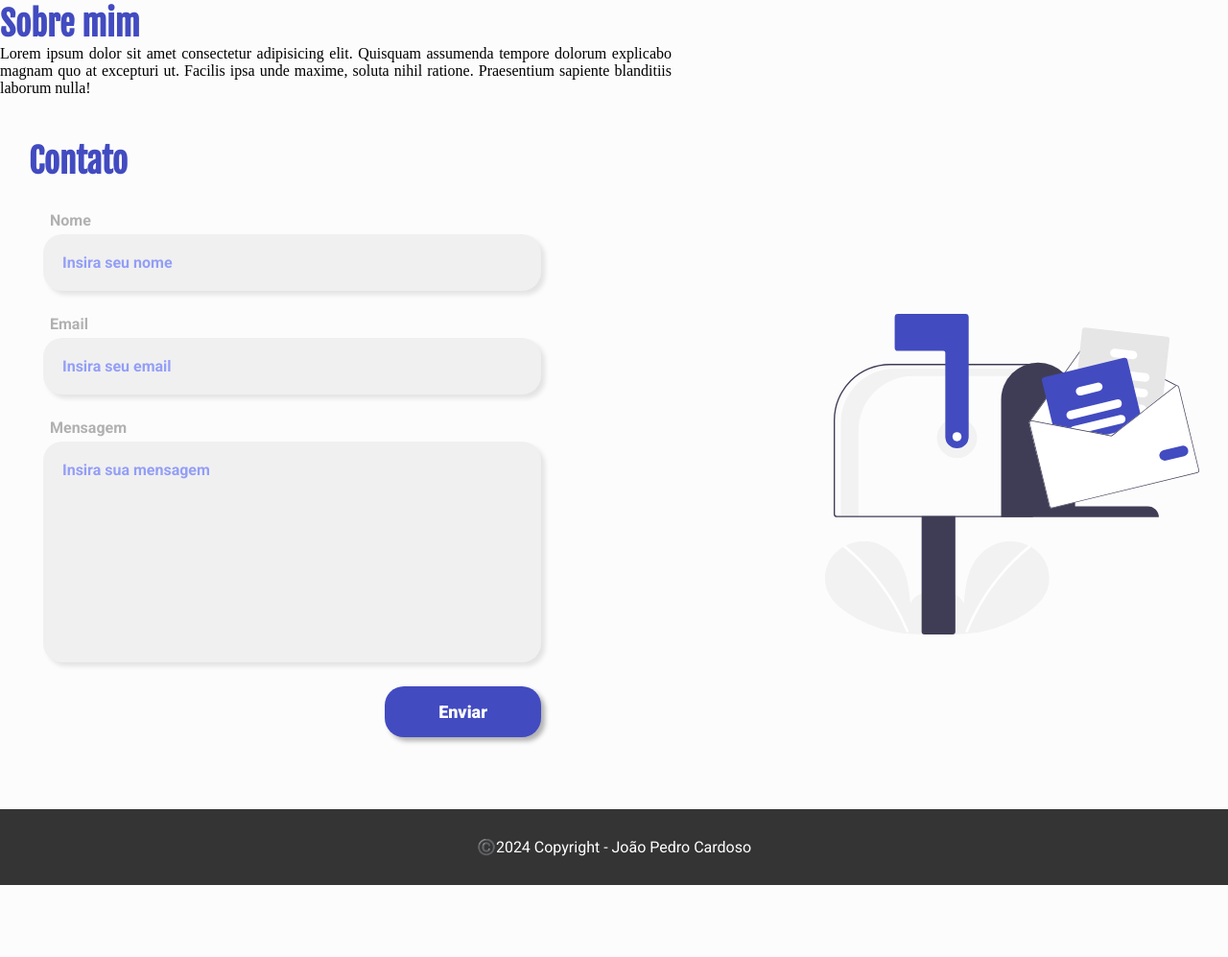
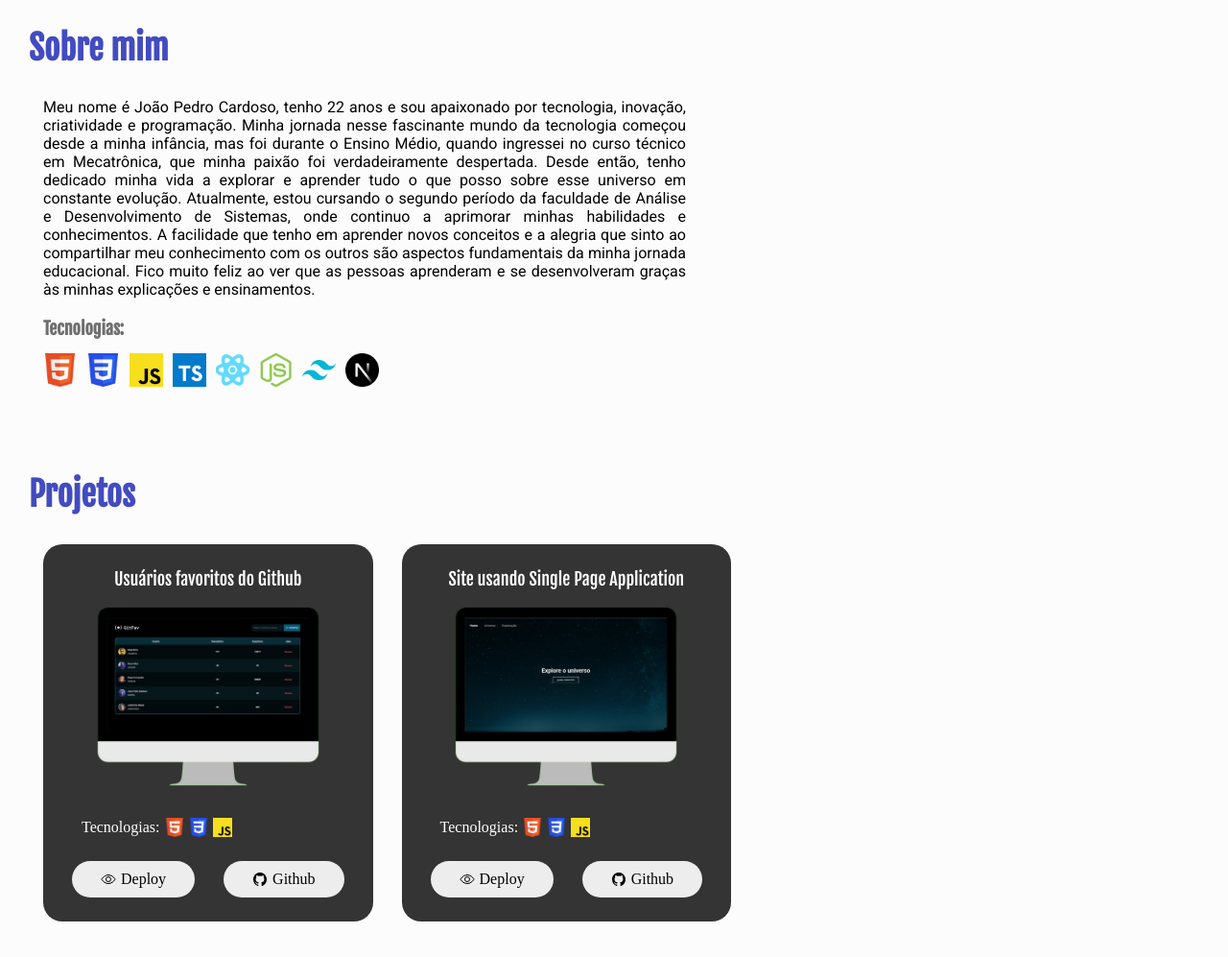
Before and after one commit to jpedr0c/portfolio, a plain HTML site: page index.html in a window 1280 px wide. Shown: the part 863-1860 px from the top of the page at 96% size. Before the commit the page ends 1785 px from the top, so only its background shows below. Drawn offline with nearby package versions, Linux system fonts and the light colour scheme.

Commit message:
basic finish

```diff
--- a/index.html
+++ b/index.html
@@ -10,18 +10,17 @@
   <title>jocardos.dev</title>
 </head>
 <body>
+  <header>
+    <a href="/"><img src="./assets/logo.png" alt=""></a>
+    <nav>
+      <ul>
+        <a href="#about"><li>Sobre mim</li></a>
+        <a href="#projects"><li>Projetos</li></a>
+        <a href="#contact"><li>Contato</li></a>
+      </ul>
+    </nav>
+  </header>
   <div id="app">
-    <header>
-      <a href=""><img src="./assets/logo.png" alt=""></a>
-      <nav>
-        <ul>
-          <a href="#inicio"><li>Início</li></a>
-          <a href="#inicio"><li>Sobre mim</li></a>
-          <a href="#inicio"><li>Projetos</li></a>
-          <a href="#inicio"><li>Contato</li></a>
-        </ul>
-      </nav>
-    </header>
     <section class="capa">
       <div class="title">
         <div class="text">
@@ -36,12 +35,60 @@
       <img src="./assets/foto.png" alt="">
     </section>
 
-    <section class="about">
+    <section id="about" class="about">
       <h2>Sobre mim</h2>
-      <p>Lorem ipsum dolor sit amet consectetur adipisicing elit. Quisquam assumenda tempore dolorum explicabo magnam quo at excepturi ut. Facilis ipsa unde maxime, soluta nihil ratione. Praesentium sapiente blanditiis laborum nulla!</p>
+      <p>Meu nome é João Pedro Cardoso, tenho 22 anos e sou apaixonado por tecnologia, inovação, criatividade e programação. Minha jornada nesse fascinante mundo da tecnologia começou desde a minha infância, mas foi durante o Ensino Médio, quando ingressei no curso técnico em Mecatrônica, que minha paixão foi verdadeiramente despertada. Desde então, tenho dedicado minha vida a explorar e aprender tudo o que posso sobre esse universo em constante evolução. Atualmente, estou cursando o segundo período da faculdade de Análise e Desenvolvimento de Sistemas, onde continuo a aprimorar minhas habilidades e conhecimentos. A facilidade que tenho em aprender novos conceitos e a alegria que sinto ao compartilhar meu conhecimento com os outros são aspectos fundamentais da minha jornada educacional. Fico muito feliz ao ver que as pessoas aprenderam e se desenvolveram graças às minhas explicações e ensinamentos.</p>
+      <div class="box-stack">
+        <h4>Tecnologias:</h4>
+        <div class="stacks">
+          <img src="./assets/HTML.png" alt="">
+          <img src="./assets/CSS.png" alt="">
+          <img src="./assets/JS.png" alt="">
+          <img src="./assets/TS.png" alt="">
+          <img src="./assets/React.png" alt="">
+          <img src="./assets/Node.png" alt="">
+          <img src="./assets/Tailwind.png" alt="">
+          <img src="./assets/Next.png" alt="">
+        </div>
+      </div>
     </section>
 
-    <section class="contact">
+    <section id="projects" class="projects">
+      <h2>Projetos</h2>
+      <div class="cards">
+        <div class="card">
+          <h4>Usuários favoritos do Github</h4>
+          <img src="./assets/gitfav.png" alt="">
+          <div class="stacks">
+            <p>Tecnologias: </p>
+            <img src="./assets/HTML.png" alt="">
+            <img src="./assets/CSS.png" alt="">
+            <img src="./assets/JS.png" alt="">
+          </div>
+          <div class="buttons">
+            <a class="button-card" href="https://gitfav-zeta.vercel.app/" target="_blank"><ion-icon name="eye-outline"></ion-icon>Deploy</a>
+              <a class="button-card" href="https://github.com/jpedr0c/gitFav/tree/master" target="_blank"><ion-icon name="logo-github"></ion-icon>Github</a>
+          </div>
+        </div>
+
+        <div class="card">
+          <h4>Site usando Single Page Application</h4>
+          <img src="./assets/spauniverse.png" alt="">
+          <div class="stacks">
+            <p>Tecnologias: </p>
+            <img src="./assets/HTML.png" alt="">
+            <img src="./assets/CSS.png" alt="">
+            <img src="./assets/JS.png" alt="">
+          </div>
+          <div class="buttons">
+            <a class="button-card" href="https://spa-universe-five-ashen.vercel.app/" target="_blank"><ion-icon name="eye-outline"></ion-icon>Deploy</a>
+              <a class="button-card" href="https://github.com/jpedr0c/spaUniverse/tree/master" target="_blank"><ion-icon name="logo-github"></ion-icon>Github</a>
+          </div>
+        </div>
+      </div>
+    </section>
+
+    <section id="contact" class="contact">
       <h2>Contato</h2>
       <div class="box-contact">
         <form action="post">
--- a/styles.css
+++ b/styles.css
@@ -8,11 +8,9 @@
   font-size: clamp(40%, 1% + 2vw, 62.5%);
 }
 
-/*
-  font-family: "Fjalla One", sans-serif;
-  font-family: "Anton", sans-serif;
-  font-family: "Roboto", sans-serif;
-*/
+html{
+  scroll-behavior: smooth;
+}
 
 body{
   width: 100%;
@@ -25,17 +23,25 @@ a{
   text-decoration: none;
 }
 
+h2{
+  color: #424BC0;
+  font-family: "Fjalla One", sans-serif;
+  font-size: 3.5rem;
+}
+
 #app{
   max-width: 1440px;
   margin: 0 auto;
 }
 
 header{
+  width: 100%;
+  padding: 3rem 9rem;
   background-color: #343434;
   display: flex;
   align-items: center;
   justify-content: space-between;
-  padding: 4rem 9rem;
+  margin: 0 auto;
 }
 
 header img{
@@ -57,6 +63,11 @@ header nav ul{
 header nav ul li{
   color: #FFFFFF;
   font-family: "Fjalla One", sans-serif;
+  transition: .3s;
+}
+
+header nav ul li:hover{
+  color: #a1a1a1;
 }
 
 section.capa{
@@ -110,25 +121,103 @@ section.capa .buttons-socials a{
   color: #000000;
 }
 
-section.about h2{
-  color: #424BC0;
-  font-family: "Fjalla One", sans-serif;
-  font-size: 3.5rem;
-}
-
-section.about p{
-  max-width: 70rem;
-  text-align: justify;
-}
-
-section.contact{
+section.about, section.projects, section.contact{
   padding: 4.5rem 3rem;
 }
 
-section.contact h2{
-  color: #424BC0;
+
+section.about p{
+  font-family: "Roboto", sans-serif;
+  font-size: 1.6rem;
+  max-width: 70rem;
+  text-align: justify;
+  padding: 3rem 1.5rem 2rem 1.5rem;
+}
+
+section.about .box-stack{
+  padding: 0 1.5rem;
+}
+
+section.about .box-stack h4{
+  color: #6e6e6e;
   font-family: "Fjalla One", sans-serif;
-  font-size: 3.5rem;
+  font-size: 1.8rem;
+  margin-bottom: 1.5rem;
+}
+
+section.about .box-stack .stacks{
+  display: flex;
+  align-items: center;
+  gap: 1rem;
+}
+
+section.about .box-stack .stacks img{
+  max-width: 3.5rem;
+}
+
+section.projects .cards{
+  display: flex;
+  align-items: center;
+}
+
+section.projects .card{
+  display: flex;
+  flex-direction: column;
+  align-items: center;
+  background-color: #343434;
+  max-width: 36rem;
+  padding: 2.5rem 3rem;
+  border-radius: 2rem;
+  margin: 3rem 1.5rem 2rem 1.5rem;
+}
+
+section.projects .card img{
+  max-width: 24rem;
+  padding: 1.5rem 0;
+}
+
+section.projects .card h4{
+  font-family: "Fjalla One", sans-serif;
+  font-size: 1.8rem;
+  font-weight: 400;
+  color: #FFFFFF;
+}
+
+section.projects .card .stacks{
+  display: flex;
+  align-items: center;
+  align-self: flex-start;
+  color: #FFFFFF;
+  gap: .5rem;
+  margin-left: 1rem;
+  margin-bottom: 1rem;
+}
+
+section.projects .card .stacks img{
+  max-width: 2rem;
+}
+
+
+section.projects .buttons{
+  display: flex;
+  align-items: center;
+  gap: 3rem;
+}
+
+section.projects .buttons .button-card{
+  display: flex;
+  align-items: center;
+  gap: .5rem;
+  background-color: #EDEDED;
+  padding: 1rem 3rem;
+  border-radius: 2rem;
+  color: #000000;
+  font-size: 1.6rem;
+  transition: .3s;
+}
+
+section.projects .buttons .button-card:hover{
+  background-color: #cccccc;
 }
 
 section.contact .box-contact{
```
Also changed, not shown: assets/CSS.png (added), assets/HTML.png (added), assets/JS.png (added), assets/Next.png (added), assets/Node.png (added), assets/React.png (added), assets/TS.png (added), assets/Tailwind.png (added), assets/gitfav.png (added), assets/ilustration.png (added), assets/spauniverse.png (added).
